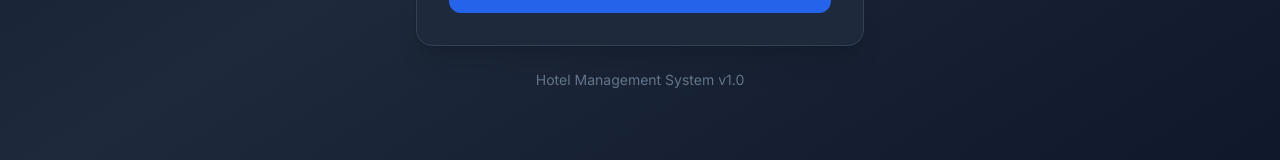
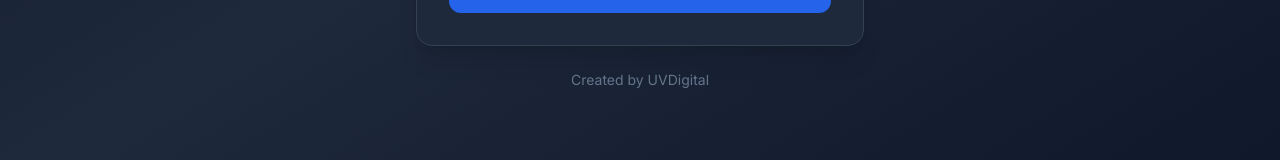
Before and after one commit to pattenarmshotelwar-dev/hotel-management-system, a Next.js app: page /login in a window 1280 px wide. Shown: the part 607-767 px from the top of the page. Built offline with nearby package versions, Linux system fonts and the light colour scheme; no server answers.

Commit message:
chore: Update footer text to Created by UVDigital

```diff
--- a/app/login/page.tsx
+++ b/app/login/page.tsx
@@ -139,7 +139,7 @@ export default function LoginPage() {
         </div>
 
         <p className="text-center text-slate-500 text-sm mt-6">
-          Hotel Management System v1.0
+          Created by UVDigital
         </p>
       </div>
     </div>
```
